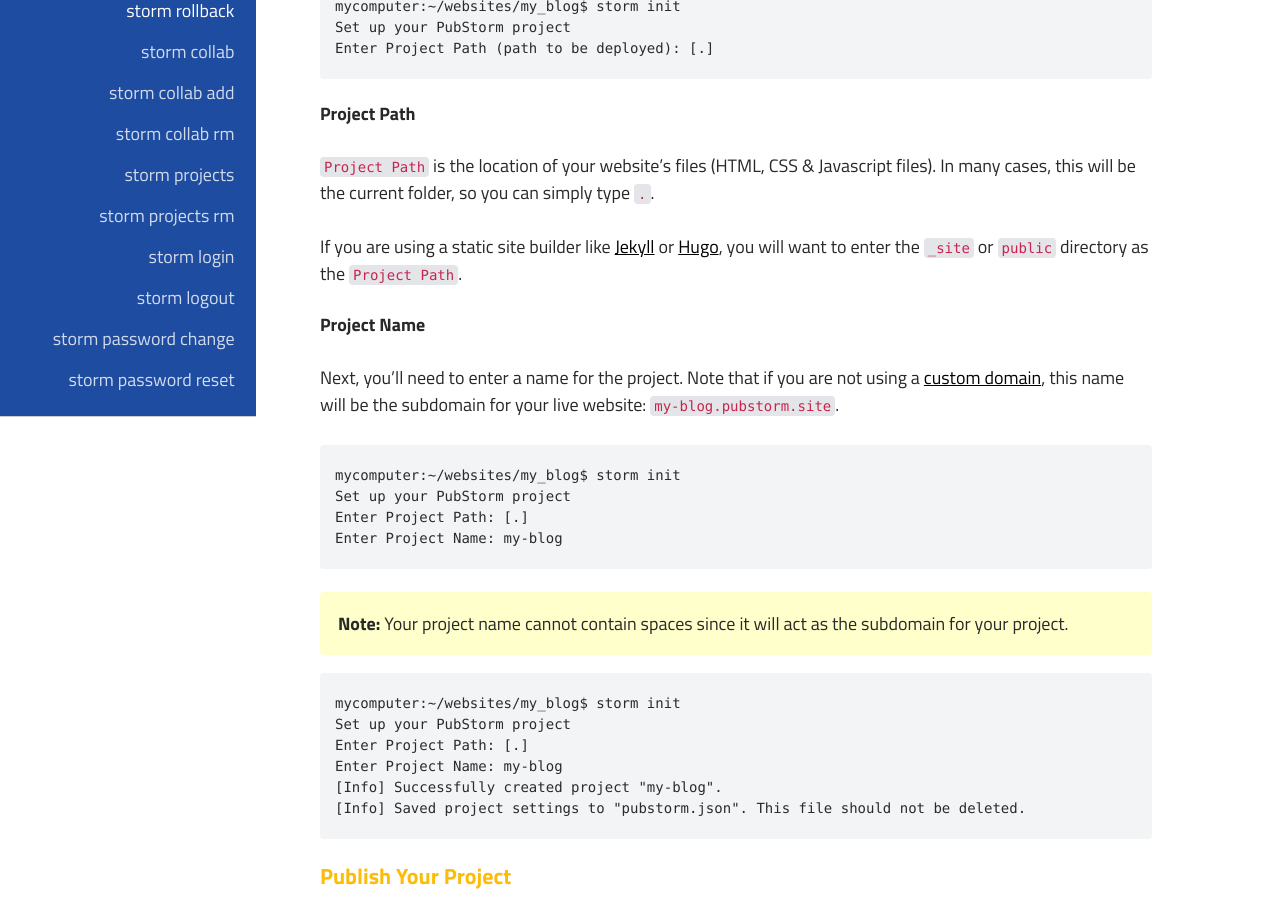
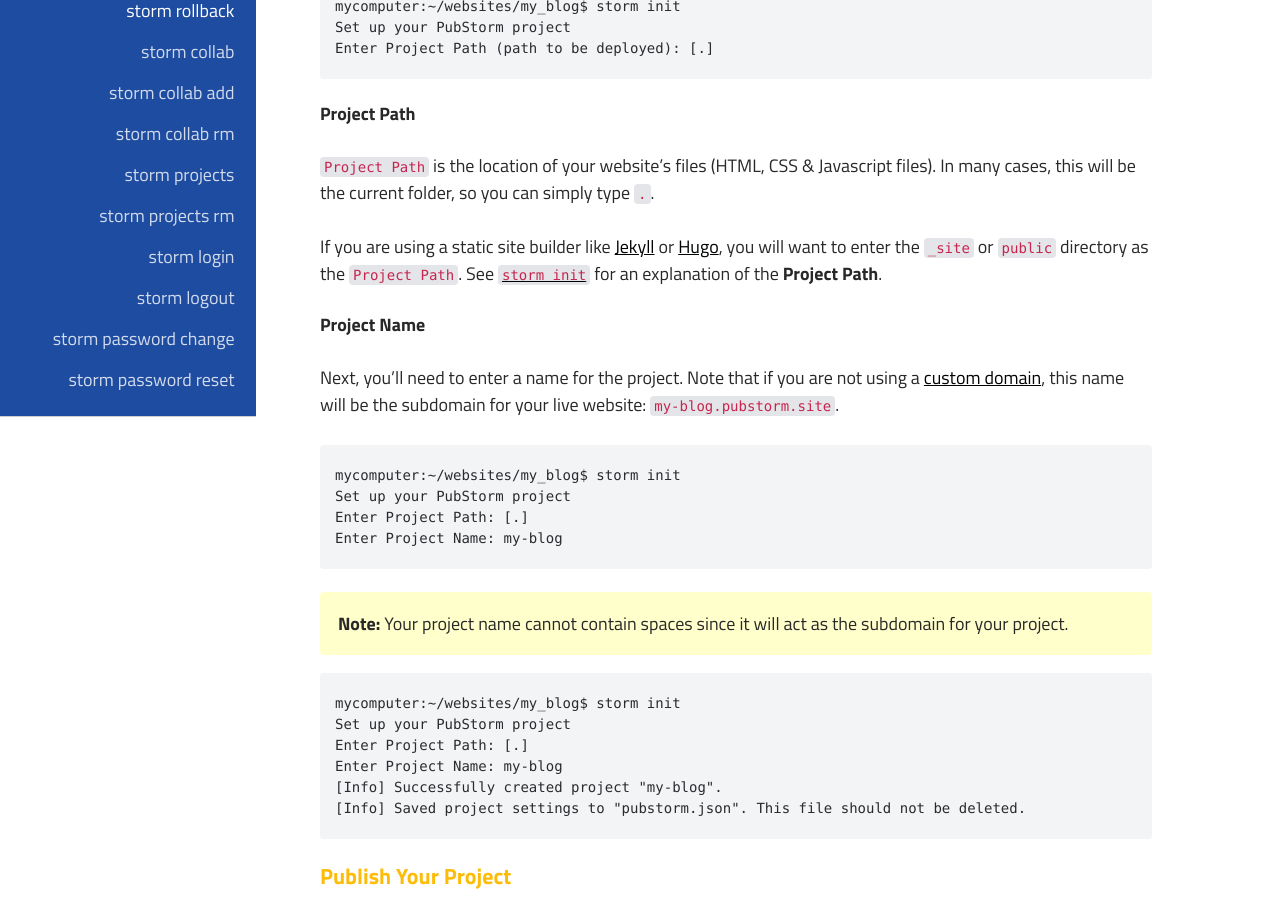
Before and after one commit to nitrous-io/help, a Jekyll site: the page built from _posts/2016-04-01-getting-started.md, in a window 1280 px wide and 900 px high, scrolled down 1251 px. Built offline with Jekyll 4.4.1, drawn with Linux system fonts in a browser that asks for light colours.

Commit message:
Link to storm init doc.

```diff
--- a/_posts/2016-04-01-getting-started.md
+++ b/_posts/2016-04-01-getting-started.md
@@ -42,7 +42,8 @@ You'll be prompted with a confirmation that you want to use the current director
 
 `Project Path` is the location of your website's files (HTML, CSS & Javascript files). In many cases, this will be the current folder, so you can simply type `.`.
 
-If you are using a static site builder like [Jekyll](https://jekyllrb.com/) or [Hugo](https://gohugo.io/), you will want to enter the `_site` or `public` directory as the `Project Path`.
+If you are using a static site builder like [Jekyll](https://jekyllrb.com/) or [Hugo](https://gohugo.io/), you will want to enter the `_site` or `public` directory as the `Project Path`. See [`storm init`]({% post_url 2016-05-10-storm-init %}) for an
+explanation of the **Project Path**.
 
 #### Project Name
 
```
Also changed, not shown: _posts/2016-05-10-storm-projects-rm.md (+1 -1 lines).
